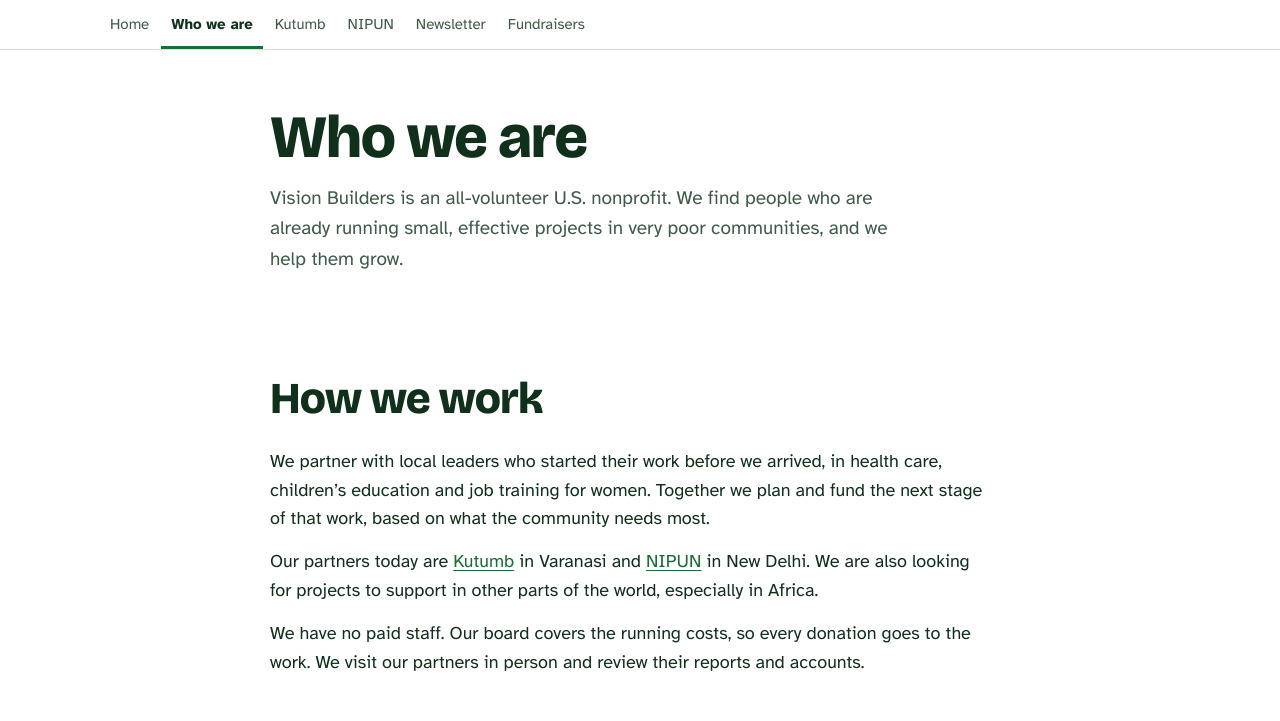
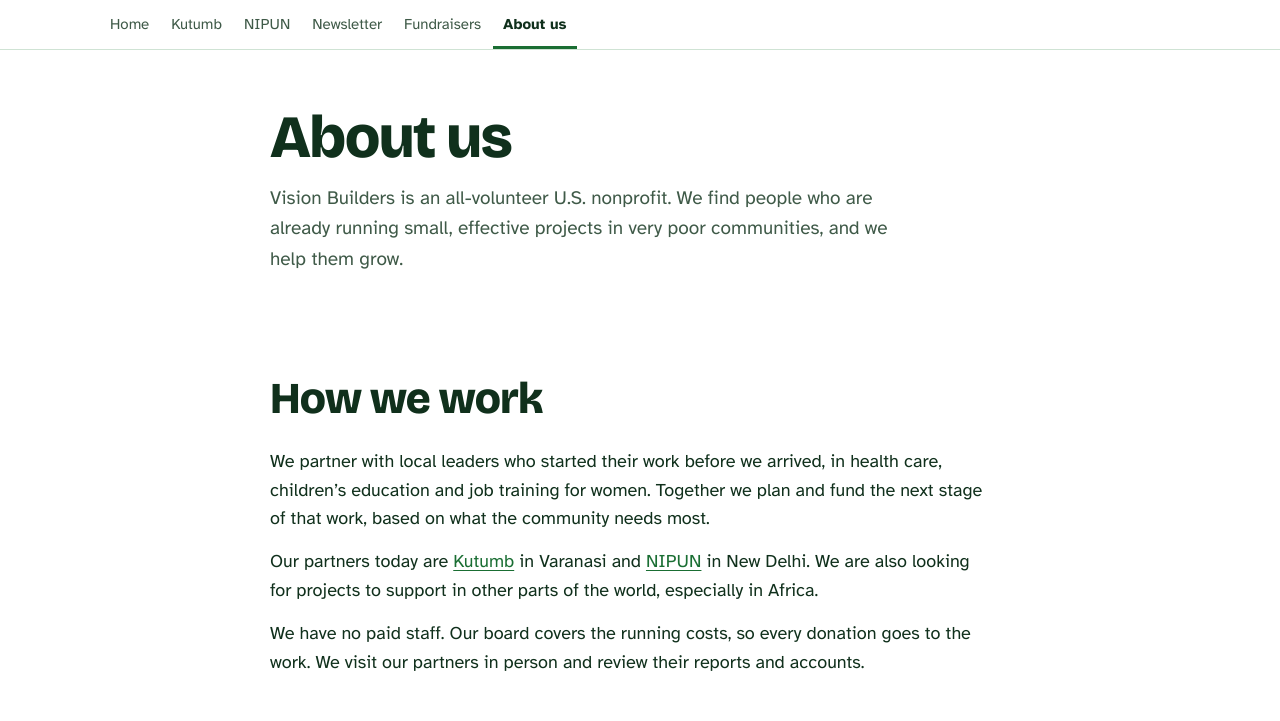
Before and after one commit to anujabbi/visionbuilders, an Astro site: page /about in a window 1280 px wide. Shown: the part 66-787 px from the top of the page. Built offline with nearby package versions, Linux system fonts and the light colour scheme; Astro itself is replaced by a stand-in of ours.

Commit message:
Rename Who we are to About us and move it to the last tab
Co-Authored-By: Claude Opus 5.5 <noreply@anthropic.com>
Claude-Session: https://claude.ai/code/session_01BCyXnN6AfJUBevpe67KkuN

```diff
--- a/src/data/site.ts
+++ b/src/data/site.ts
@@ -44,11 +44,11 @@ export const PARTNER_SITES = {
 
 export const NAV = [
   { href: '/', label: 'Home' },
-  { href: '/about/', label: 'Who we are' },
   { href: '/kutumb/', label: 'Kutumb' },
   { href: '/nipun/', label: 'NIPUN' },
   { href: '/newsletter/', label: 'Newsletter' },
   { href: '/fundraisers/', label: 'Fundraisers' },
+  { href: '/about/', label: 'About us' },
 ];
 
 // Combined across both partners. Each note shows where the total comes from.
--- a/src/pages/about.astro
+++ b/src/pages/about.astro
@@ -11,10 +11,10 @@ const board = [
   ['Suhani Verma', 'Social media manager', 'Runs our social media as a volunteer.'],
 ];
 ---
-<Base title="Who we are" description="Vision Builders is an all-volunteer nonprofit led by a volunteer board. Meet the people behind it.">
+<Base title="About us" description="Vision Builders is an all-volunteer nonprofit led by a volunteer board. Meet the people behind it.">
   <section class="page-head">
     <div class="wrap narrow">
-      <h1>Who we are</h1>
+      <h1>About us</h1>
       <p class="lede">Vision Builders is an all-volunteer U.S. nonprofit. We find people who are already running small, effective projects in very poor communities, and we help them grow.</p>
     </div>
   </section>
```
